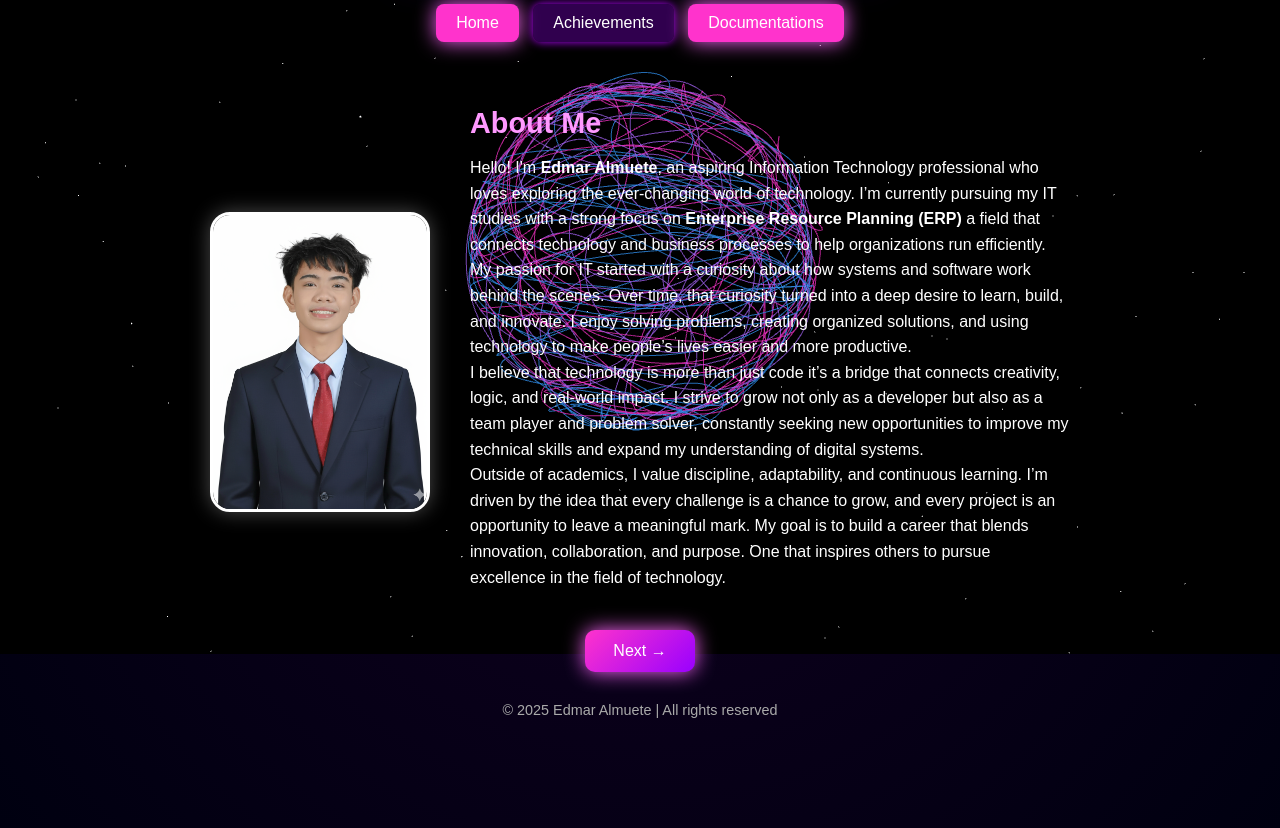
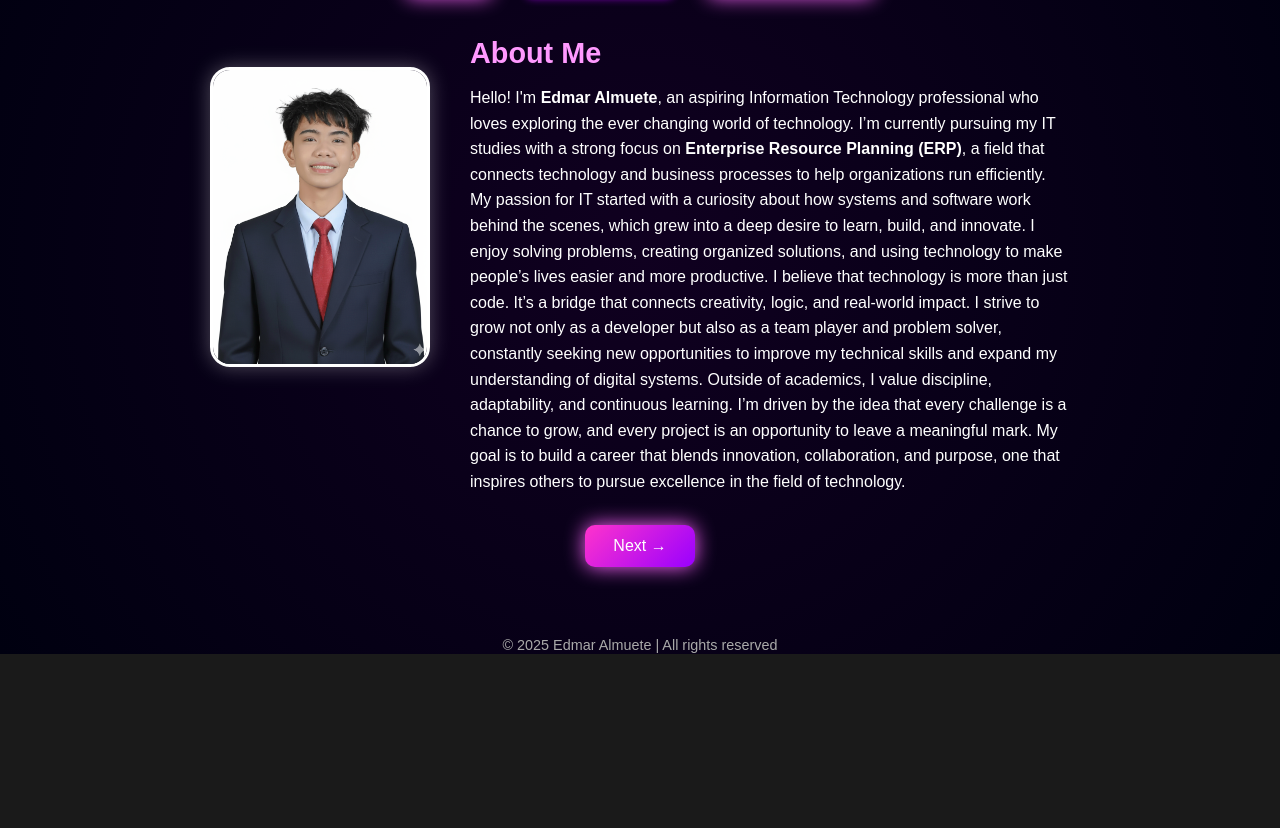
Before and after one commit to mjunxx/portfolio, a plain HTML site: page index.html in a window 1280 px wide. Shown: the part 146-974 px from the top of the page. After the commit the page ends 800 px from the top, so only its background shows below. Drawn offline with nearby package versions, Linux system fonts and the light colour scheme; animation ran at ten frames a second.

Commit message:
Update index.html

```diff
--- a/index.html
+++ b/index.html
@@ -6,14 +6,55 @@
   <title>Home | Edmar Almuete</title>
   <link rel="stylesheet" href="style.css">
   <style>
-    /* Picture + About layout */
+    /* Disable scrolling and full height */
+    html, body {
+      height: 100%;
+      margin: 0;
+      padding: 0;
+      background-color: #1a1a1a;
+      font-family: Arial, sans-serif;
+      overflow: hidden; /* Prevent scroll */
+    }
+
+    /* Container layout */
+    .container {
+      min-height: 100%;
+      display: flex;
+      flex-direction: column;
+      justify-content: flex-start; /* Start from top */
+      align-items: center;
+      padding: 40px 20px;
+      box-sizing: border-box;
+    }
+
+    header {
+      text-align: center;
+      color: #fff;
+      margin-bottom: 20px;
+    }
+
+    nav a {
+      color: #fff;
+      text-decoration: none;
+      margin: 0 15px;
+      font-weight: bold;
+      transition: color 0.3s;
+    }
+
+    nav a:hover, nav a.active {
+      color: #ff99ff;
+    }
+
+    /* Profile + About */
     .profile-about {
       display: flex;
       justify-content: center;
-      align-items: center;
+      align-items: flex-start;
       gap: 40px;
       flex-wrap: wrap;
-      margin-top: 60px;
+      max-width: 1200px;
+      width: 100%;
+      margin-bottom: 30px; /* space before Next button */
     }
 
     .profile-picture img {
@@ -44,13 +85,12 @@
     .about-section p {
       line-height: 1.6;
       font-size: 1rem;
+      margin-bottom: 0;
     }
 
-    /* Next button styling */
+    /* Next button slightly higher */
     .nav-buttons {
-      display: flex;
-      justify-content: center;
-      margin-top: 40px;
+      margin-bottom: 20px; /* Push up from bottom */
     }
 
     .nav-buttons button {
@@ -69,13 +109,19 @@
       transform: scale(1.05);
     }
 
-    /* Responsive view */
+    footer {
+      text-align: center;
+      color: #aaa;
+      margin-top: 20px;
+    }
+
+    /* Responsive */
     @media (max-width: 768px) {
       .profile-about {
         flex-direction: column;
         text-align: center;
+        align-items: center;
       }
-
       .about-section {
         text-align: center;
       }
@@ -91,39 +137,22 @@
       <nav>
         <a href="index.html" class="active">Home</a>
         <a href="achievements.html">Achievements</a>
-        <a href="Documentations.html" class="active">Documentations</a>
+        <a href="documentations.html" class="active">Documentations</a>
       </nav>
     </header>
 
-    <!-- Picture + About beside each other -->
+    <!-- Profile + About -->
     <section class="profile-about" id="about">
       <div class="profile-picture">
         <img src="ed.png" alt="Photo of Edmar Almuete">
       </div>
       <div class="about-section">
-       <h2>About Me</h2>
-        <p>
-          Hello! I'm <strong>Edmar Almuete</strong>, an aspiring Information Technology professional who loves exploring the ever-changing world of technology.
-          I’m currently pursuing my IT studies with a strong focus on <strong>Enterprise Resource Planning (ERP)</strong> a field that connects technology and business processes to help organizations run efficiently.
-        </p>
-        <p>
-          My passion for IT started with a curiosity about how systems and software work behind the scenes.
-          Over time, that curiosity turned into a deep desire to learn, build, and innovate.
-          I enjoy solving problems, creating organized solutions, and using technology to make people’s lives easier and more productive.
-        </p>
-        <p>
-          I believe that technology is more than just code it’s a bridge that connects creativity, logic, and real-world impact.
-          I strive to grow not only as a developer but also as a team player and problem solver, constantly seeking new opportunities to improve my technical skills and expand my understanding of digital systems.
-        </p>
-        <p>
-          Outside of academics, I value discipline, adaptability, and continuous learning.
-          I’m driven by the idea that every challenge is a chance to grow, and every project is an opportunity to leave a meaningful mark.
-          My goal is to build a career that blends innovation, collaboration, and purpose. One that inspires others to pursue excellence in the field of technology.
-        </p>
+        <h2>About Me</h2>
+        <p>Hello! I'm <strong>Edmar Almuete</strong>, an aspiring Information Technology professional who loves exploring the ever changing world of technology. I’m currently pursuing my IT studies with a strong focus on <strong>Enterprise Resource Planning (ERP)</strong>, a field that connects technology and business processes to help organizations run efficiently. My passion for IT started with a curiosity about how systems and software work behind the scenes, which grew into a deep desire to learn, build, and innovate. I enjoy solving problems, creating organized solutions, and using technology to make people’s lives easier and more productive. I believe that technology is more than just code. It’s a bridge that connects creativity, logic, and real-world impact. I strive to grow not only as a developer but also as a team player and problem solver, constantly seeking new opportunities to improve my technical skills and expand my understanding of digital systems. Outside of academics, I value discipline, adaptability, and continuous learning. I’m driven by the idea that every challenge is a chance to grow, and every project is an opportunity to leave a meaningful mark. My goal is to build a career that blends innovation, collaboration, and purpose, one that inspires others to pursue excellence in the field of technology.</p>
       </div>
     </section>
 
-    <!-- Next button below About section -->
+    <!-- Next button -->
     <div class="nav-buttons">
       <button onclick="window.location.href='achievements.html'">Next →</button>
     </div>
```
